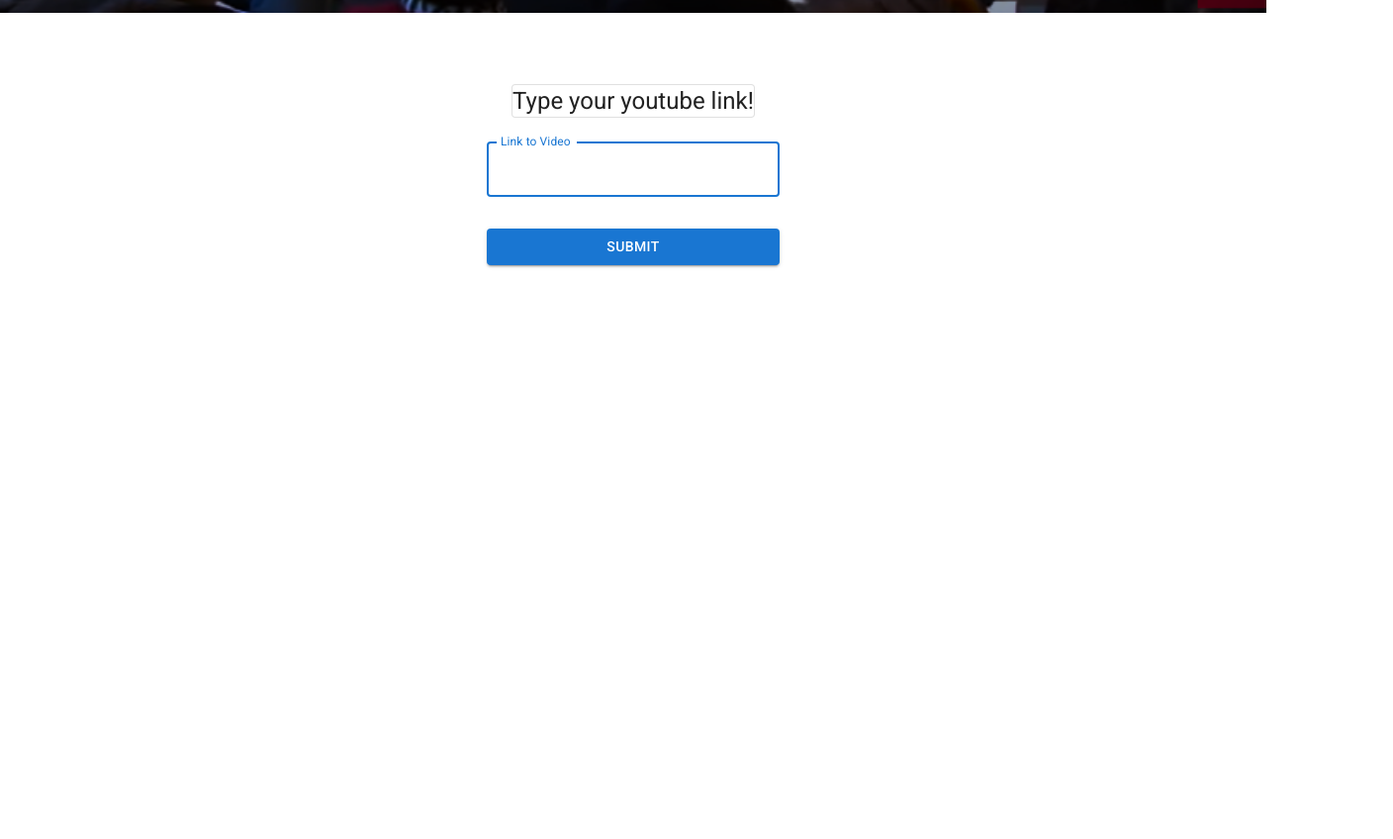
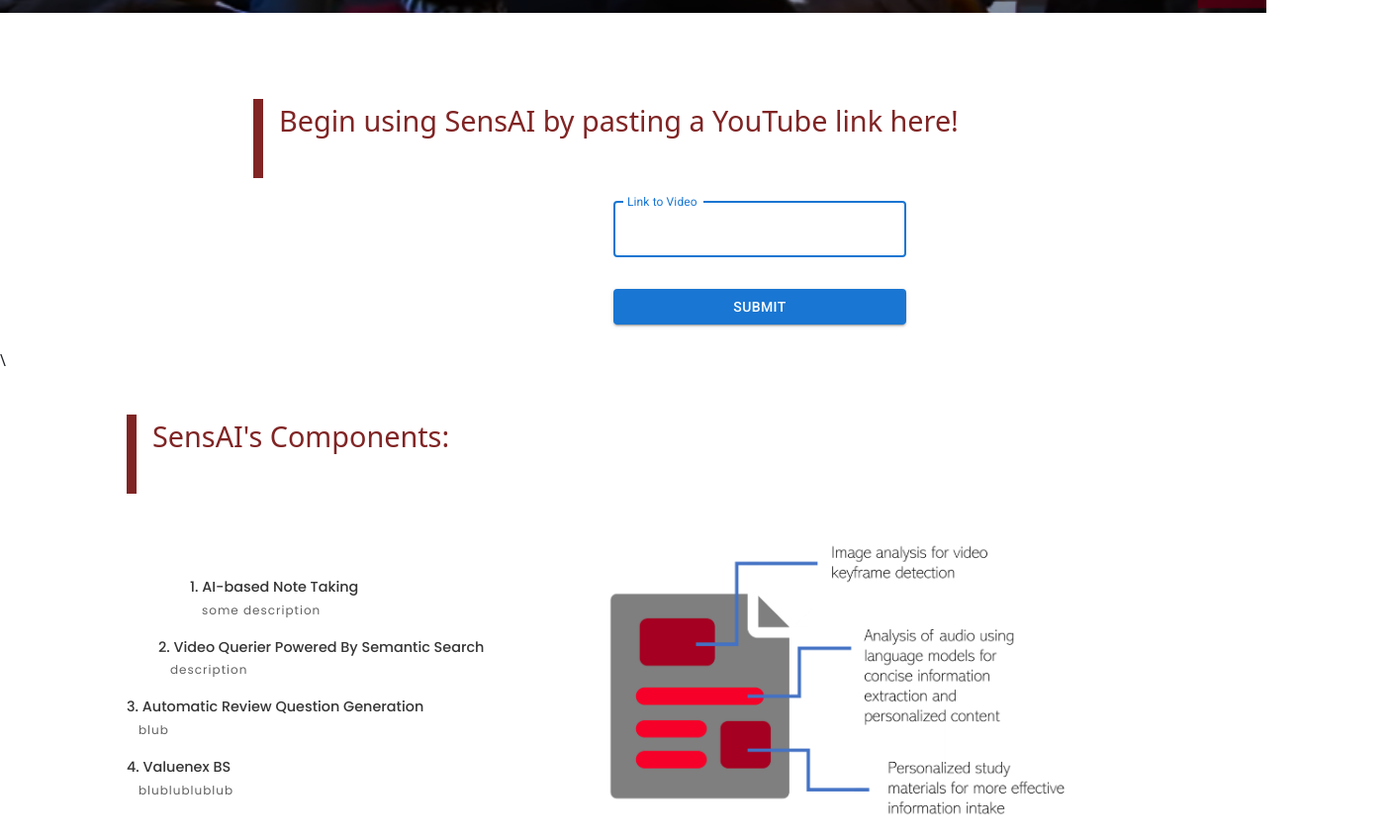
Before and after one commit to hdeep03/Sensai, a React app in the folder client/nyst/: page / in a window 1280 px wide. Shown: the part 790-1638 px from the top of the page at 99% size, 1408 px wide, since content can reach past the window. Built offline with nearby package versions, Linux system fonts and the light colour scheme; a web font is replaced by a local one.

Commit message:
more beautify

```diff
--- a/client/nyst/src/components/App.css
+++ b/client/nyst/src/components/App.css
@@ -4,9 +4,9 @@
 @import url("https://fonts.googleapis.com/css2?family=Work+Sans:wght@400;500&display=swap");
 :root {
   --sub_title_color: rgb(242, 242, 242);
-  --yellow_title: #00cba4;
-  --sp_service_title: #007eae;
-  --sp_service_content: #32568b;
+  --yellow_title: #802424;
+  --sp_service_title: #353535;
+  --sp_service_content: #626262;
   --audit_button_border: #de78b3;
   --linear-header: linear-gradient(to right, #813030, rgba(122, 122, 122, 0.473));
   --linear_title: linear-gradient(to right, #9c6cb0, #32568b);
@@ -367,12 +367,12 @@
   margin-left: auto;
   margin-right: auto;
   width: 80%;
-  padding-top: 2.5em;
+  padding-top: 1.5em;
   color: var(--yellow_title);
   font-size: 1.8rem;
   display: flex;
-  align-items: center;
-  justify-content: center;
+  align-items: left;
+  justify-content: celeftnter;
 }
 
 .sp-title-content {
@@ -400,7 +400,8 @@
 }
 
 .sp-content-image img {
-  width: 450px;
+  width: 600px;
+  z-index: 0;
 }
 
 .sp-service {
--- /dev/null
+++ b/client/nyst/src/components/modules/ComponentsItem.js
@@ -0,0 +1,19 @@
+import React from "react";
+import ScrollAnimation from "react-animate-on-scroll";
+import "animate.css/animate.min.css";
+
+export default function ComponentsItem({ title, content, mar }) {
+  return (
+    <ScrollAnimation
+      animateIn="fadeIn"
+      animateOut="fadeOut"
+      duration={0.5}
+      animateOnce
+    >
+      <div style={{ marginLeft: `${mar}em` }} className="sp-service">
+        <div className="sp-service-title">{title}</div>
+        <div className="sp-service-content">{content}</div>
+      </div>
+    </ScrollAnimation>
+  );
+}
--- /dev/null
+++ b/client/nyst/src/components/modules/ComponentsProgram.js
@@ -0,0 +1,43 @@
+import React from "react";
+import ComponentsItem from "./ComponentsItem";
+
+export default function SecurityProgram() {
+  let services = [
+    {
+      mar: 12,
+      title: "1. AI-based Note Taking",
+      content:
+        "some description",
+    },
+    {
+      mar: 10,
+      title: "2. Video Querier Powered By Semantic Search",
+      content:
+        "description",
+    },
+    {
+      mar: 8,
+      title: "3. Automatic Review Question Generation",
+      content:
+        "blub",
+    },
+    {
+      mar: 8,
+      title: "4. Valuenex BS",
+      content:
+        "blublublublub",
+    },
+  ];
+
+  return (
+    <div>
+      {services.map((service) => (
+        <ComponentsItem
+          title={service.title}
+          content={service.content}
+          mar={service.mar}
+        />
+      ))}
+    </div>
+  );
+}
--- a/client/nyst/src/components/modules/home_page/Section2.js
+++ b/client/nyst/src/components/modules/home_page/Section2.js
@@ -3,6 +3,7 @@
 // import { Router } from "@react/router";
 import React from "react";
 import ScrollAnimation from "react-animate-on-scroll";
+import ComponentsProgram from "../ComponentsProgram";
 import "animate.css/animate.min.css";
 import {
   AppBar,
@@ -39,7 +40,7 @@
   return (
     <div className="section-2" id="information">
       <div className="sp-title">
-        <div className="sp-divider" />
+        <div className="sp-content" />
             <ScrollAnimation
                 animateIn="animate__backInRight"
                 animateOut="animate__backOutRight"
@@ -52,13 +53,14 @@
                     direction="column"
                     alignItems="center"
                     justify="center"
-                    style={{ minHeight: "20vh", minWidth: "100vw" }}
-                >
-                    <Card variant="outlined">
-                    <Typography variant="h5" component="div">
-                        Type your youtube link!
-                    </Typography>
-                    </Card>
+                    style={{ minHeight: "0vh", minWidth: "100vw" }}
+                >   <div className="sp-title">
+                        <div className="sp-divider" />
+                        <div className="sp-title-content">
+                            Begin using SensAI by pasting a YouTube link here!
+                        </div>
+                    </div>
+
                     <Box component="form" onSubmit={handleSubmit} noValidate sx={{ mt: 1 }}>
                     <TextField
                         margin="normal"
@@ -80,7 +82,27 @@
                 </Grid>
             </ScrollAnimation>
         </div>
+        <div className="audit-title" />\
+      <div className="sp-title">
+        <div className="sp-divider" />
+            <ScrollAnimation
+                    animateIn="animate__backInLeft"
+                    animateOut="animate__backOutLeft"
+                    animateOnce={true}
+                    duration={1}
+                >
+                <div className="sp-title-content">
+                    SensAI's Components:
+                </div>
+            </ScrollAnimation>
       </div>
+    <div className="sp-content">
+        <ComponentsProgram />
+        <div className="sp-content-image">
+          <img src="assets/pdf_diagram.png" alt="security program" />
+        </div>
+      </div>
+    </div>
   );
 }
 
```
Also changed, not shown: ConvertedImage.png, client/nyst/public/assets/pdf_clipart.png (added), client/nyst/public/assets/pdf_diagram.png (added), client/nyst/public/assets/webpage_clipart.png, 1 other file.
